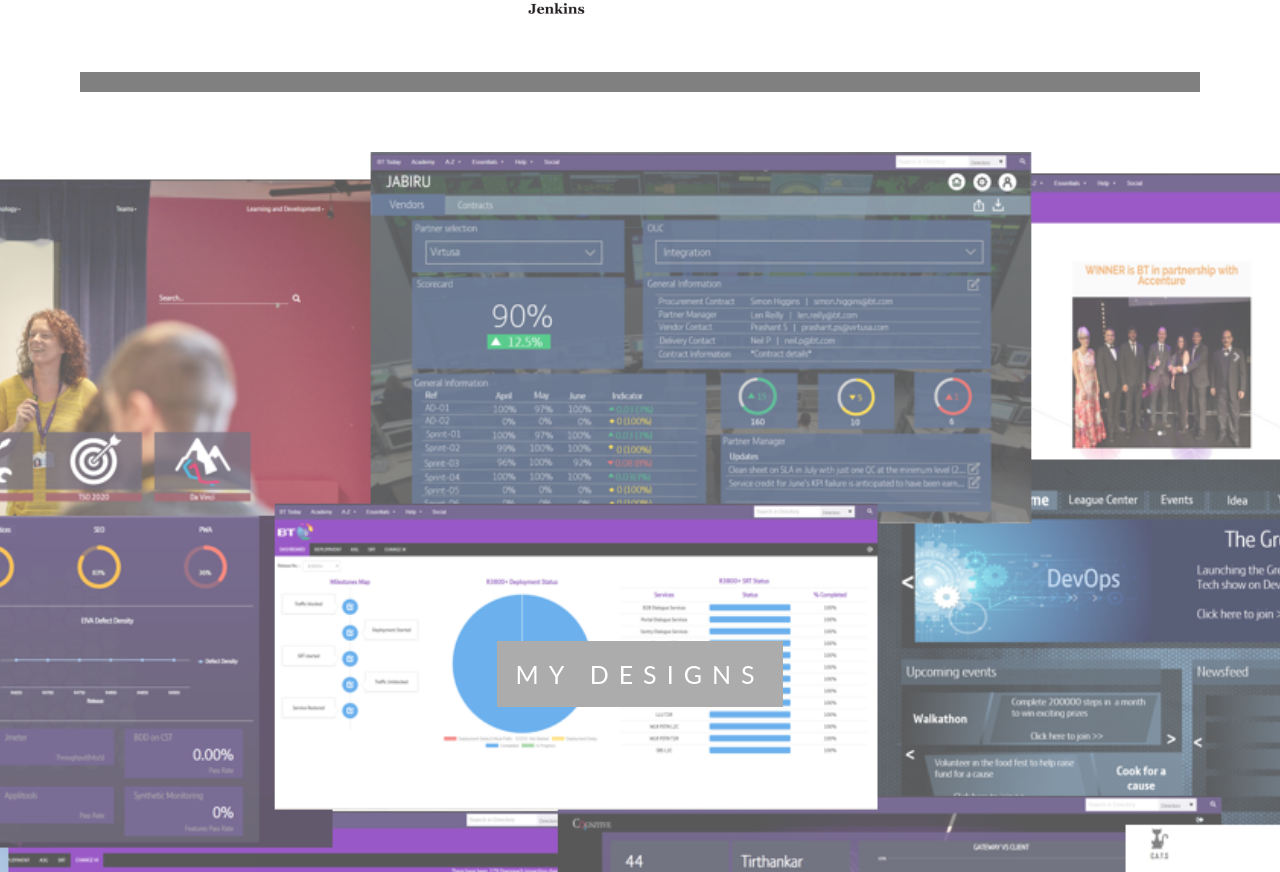
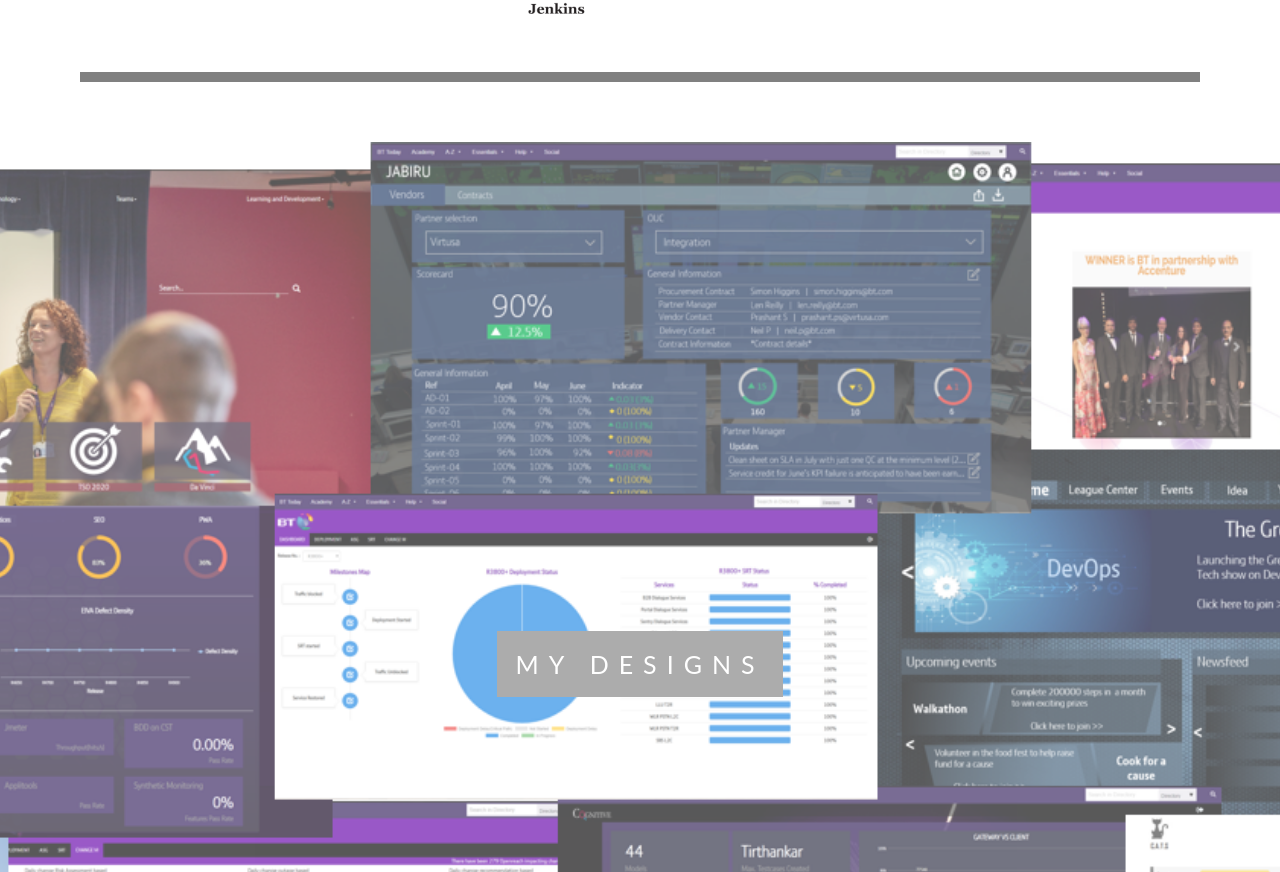
Before and after one commit to sadia0017/sadiasprofile, a plain HTML site: page index.html in a window 1280 px wide. Shown: the part 1388-2260 px from the top of the page. Drawn offline with nearby package versions, Linux system fonts and the light colour scheme.

Commit message:
Update index.html

```diff
--- a/index.html
+++ b/index.html
@@ -76,9 +76,9 @@
 .tagLineBtm {
   background-color: grey;
   color: #fff;
-  padding: 10px;
-  font-size: 15px;
-  letter-spacing: 5px;
+  padding: 5px;
+  font-size: 10px;
+  letter-spacing: 3px;
   text-align: center;
   margin-top:5%
 }
```
